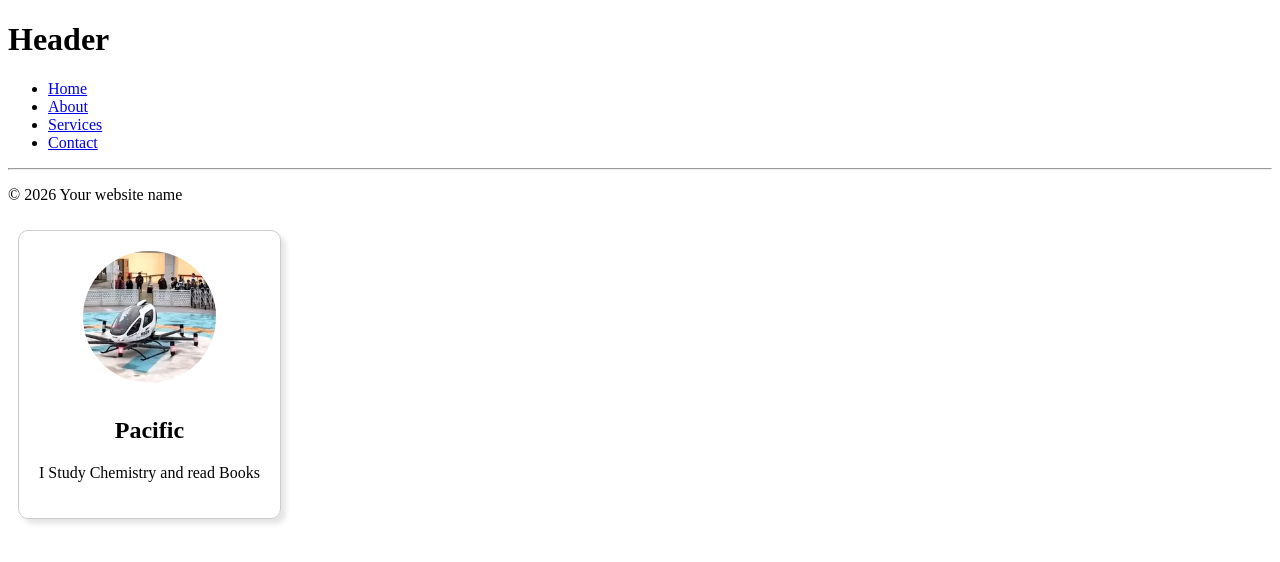
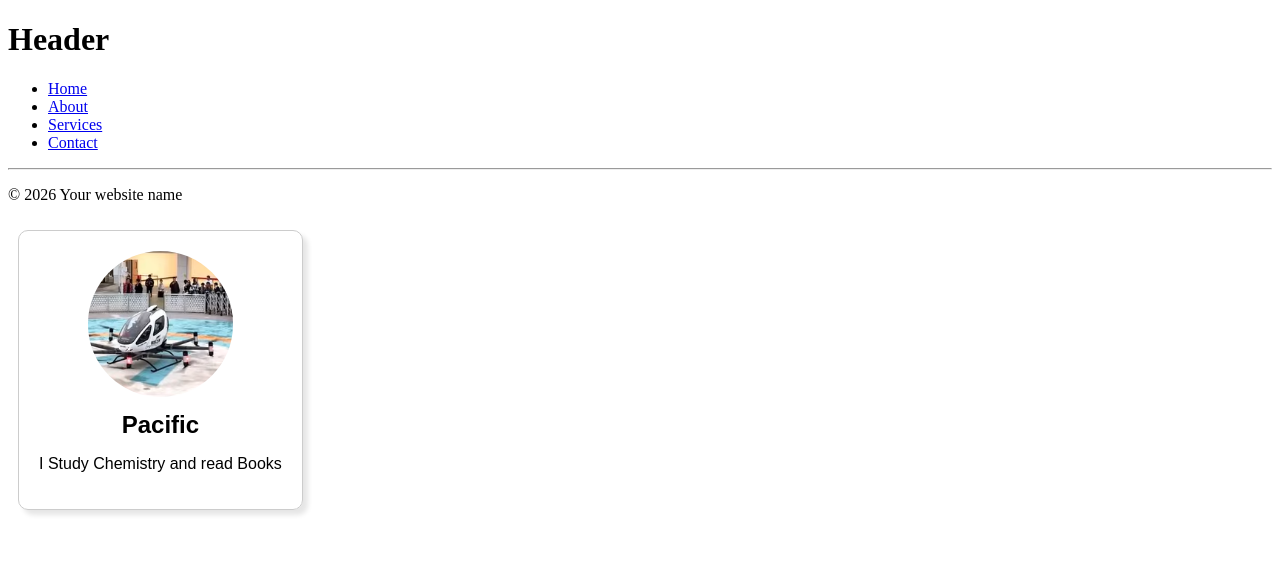
Before and after one commit to hpeter19/30days-javascript, a React (Vite) app in the folder react-projects-2/: page / in a window 1280 px wide. Shown: the top 562 px of the page. Built offline with nearby package versions, Linux system fonts and the light colour scheme.

Commit message:
styling the text

```diff
--- a/react-projects-2/src/Card.jsx
+++ b/react-projects-2/src/Card.jsx
@@ -4,8 +4,8 @@ function Card(){
   return(
     <div className="card" >
        <img className='card-image' src={profilePic} alt="profile picture" />
-       <h2>Pacific</h2>
-       <p>I Study Chemistry and read Books</p>
+       <h2 className='card-title'>Pacific</h2>
+       <p className='card-text'>I Study Chemistry and read Books</p>
     </div>
   );
 }
--- a/react-projects-2/src/index.css
+++ b/react-projects-2/src/index.css
@@ -15,3 +15,11 @@
   border-radius: 50%;
   margin-bottom: 10px;
 }
+.card .card-title{
+  font-family: Arial, Helvetica, sans-serif;
+  margin: 0;
+}
+
+.card .card-text{
+  font-family: Arial, Helvetica, sans-serif;
+}
```
